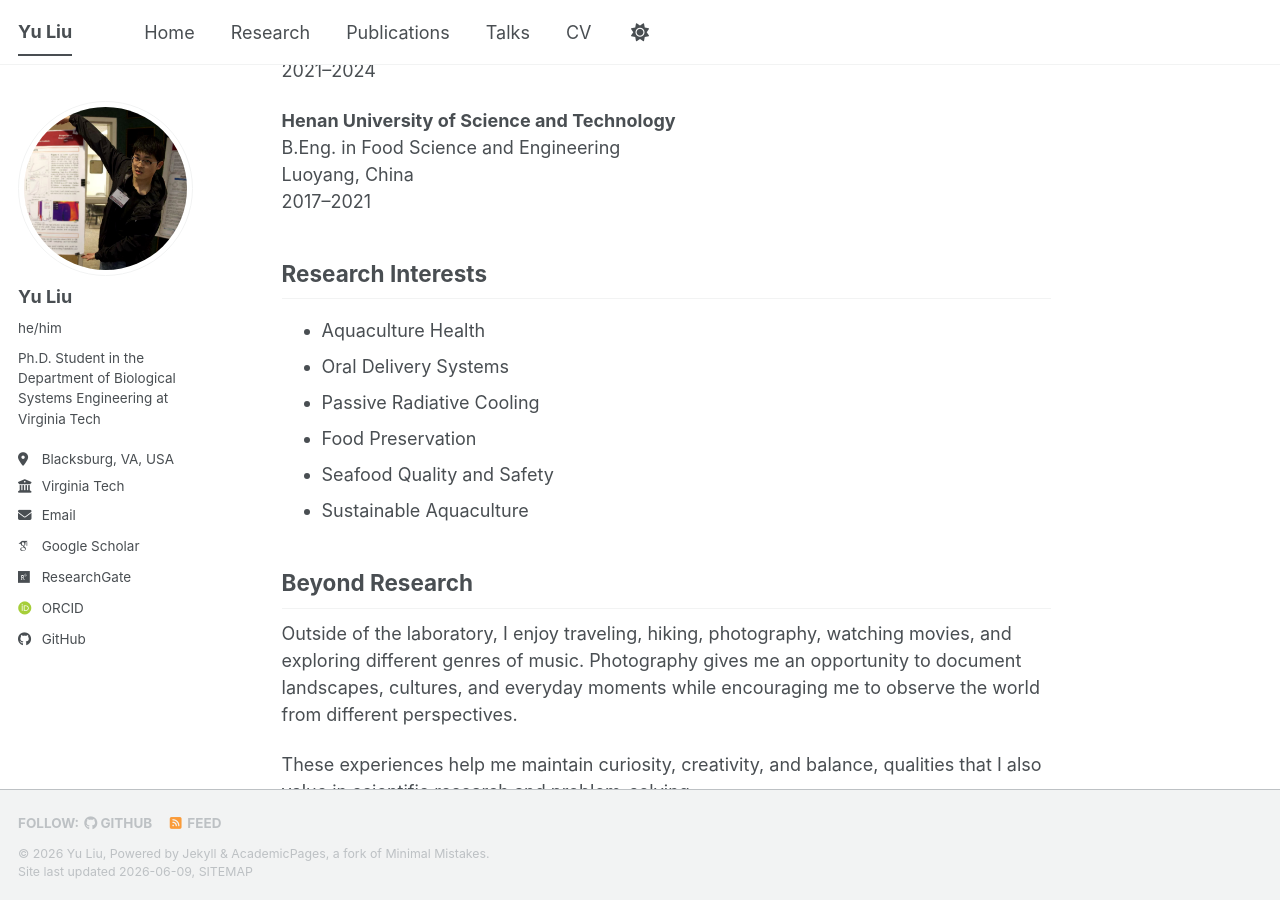
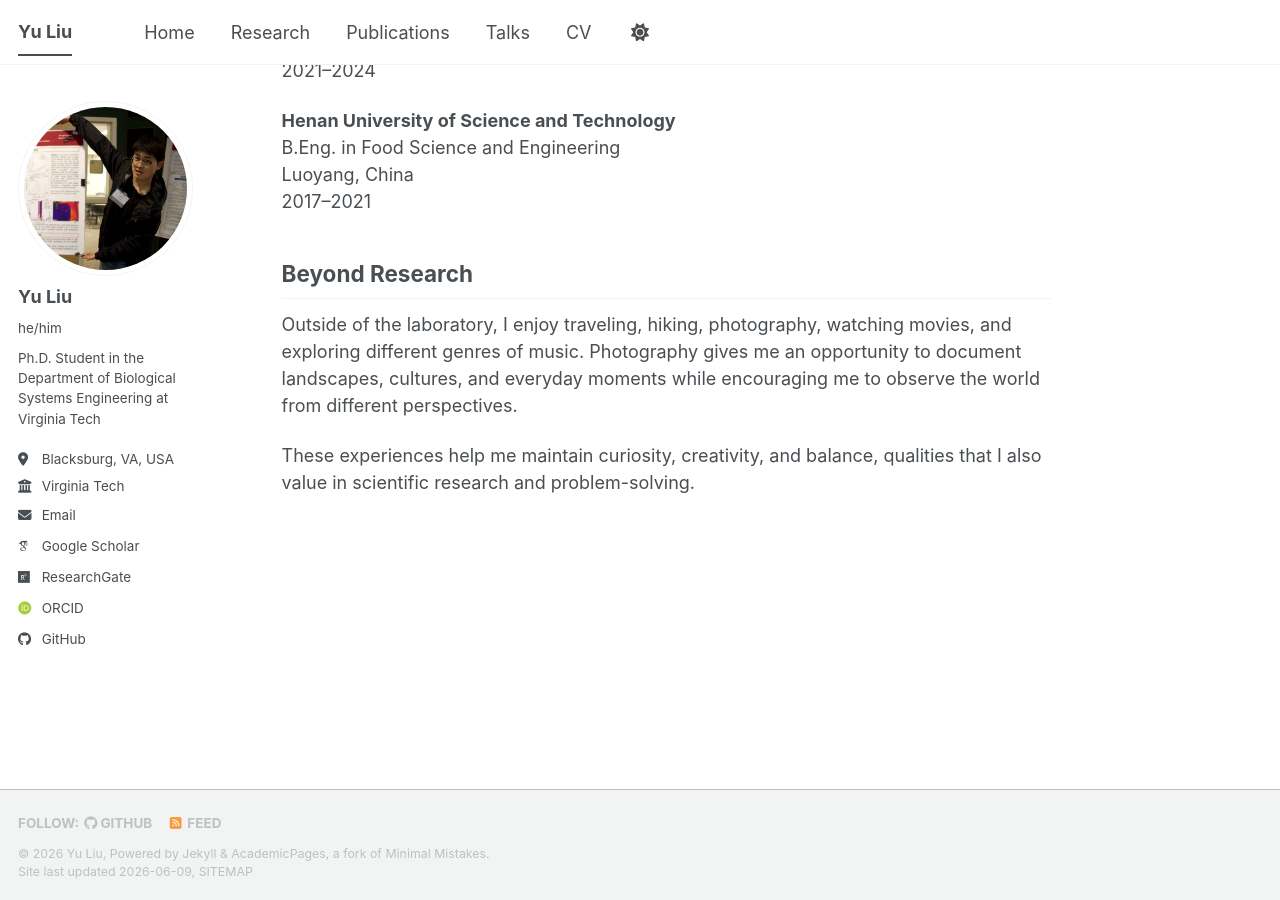
Before and after one commit to yuliu0322/yuliu0322.github.io, a Jekyll site: the page built from _pages/about.md, in a window 1280 px wide and 900 px high, scrolled down 911 px. Built offline with Jekyll 4.4.1, drawn with Linux system fonts in a browser that asks for light colours; some web fonts are replaced; a script bundle is joined from its source files by our own code; library files that are not in the unit come from our copies.

Commit message:
Update about.md

```diff
--- a/_pages/about.md
+++ b/_pages/about.md
@@ -33,15 +33,6 @@ B.Eng. in Food Science and Engineering
 Luoyang, China
 2017–2021
 
-## Research Interests
-
-* Aquaculture Health
-* Oral Delivery Systems
-* Passive Radiative Cooling
-* Food Preservation
-* Seafood Quality and Safety
-* Sustainable Aquaculture
-
 ## Beyond Research
 
 Outside of the laboratory, I enjoy traveling, hiking, photography, watching movies, and exploring different genres of music. Photography gives me an opportunity to document landscapes, cultures, and everyday moments while encouraging me to observe the world from different perspectives.
```
